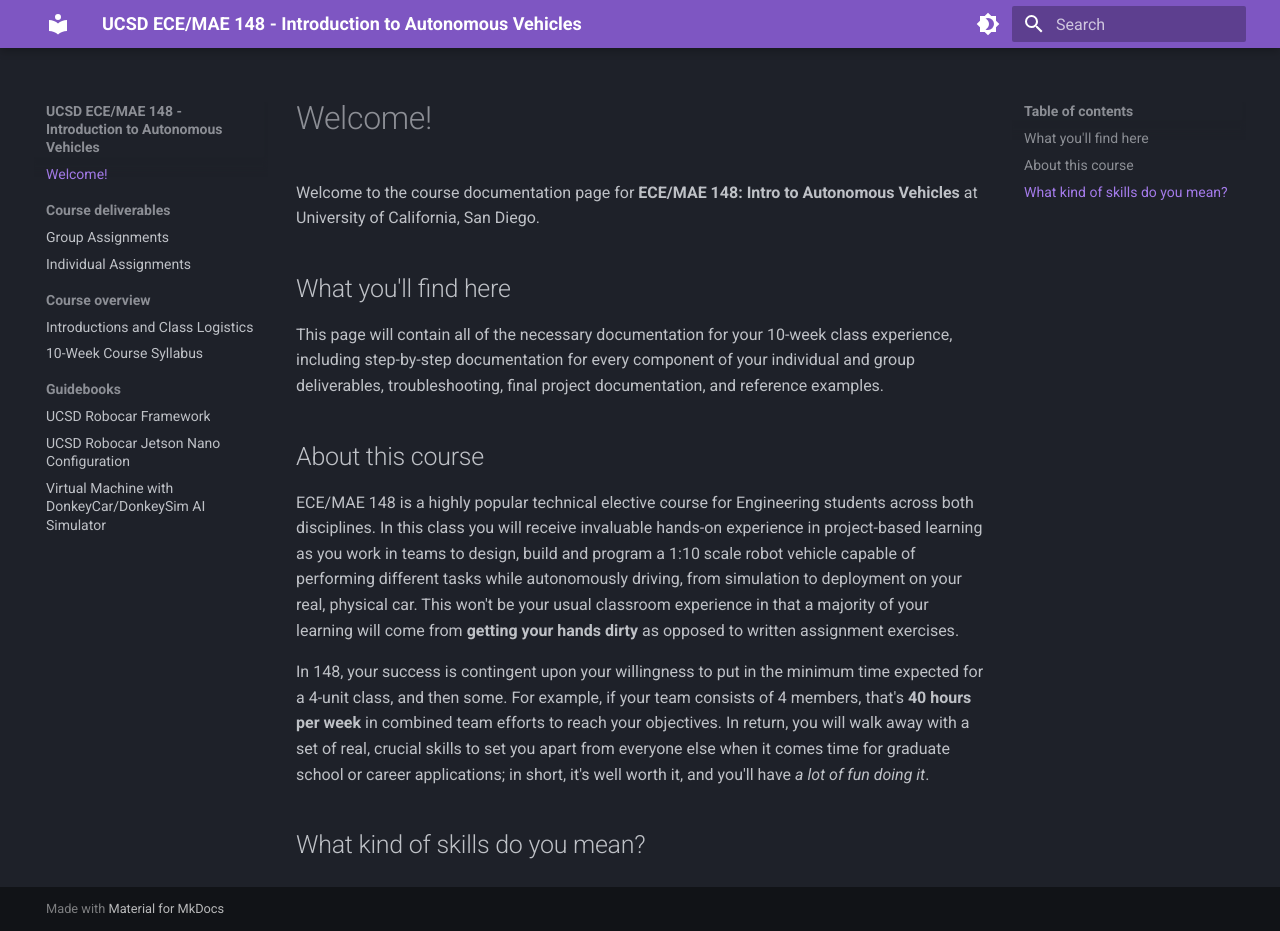
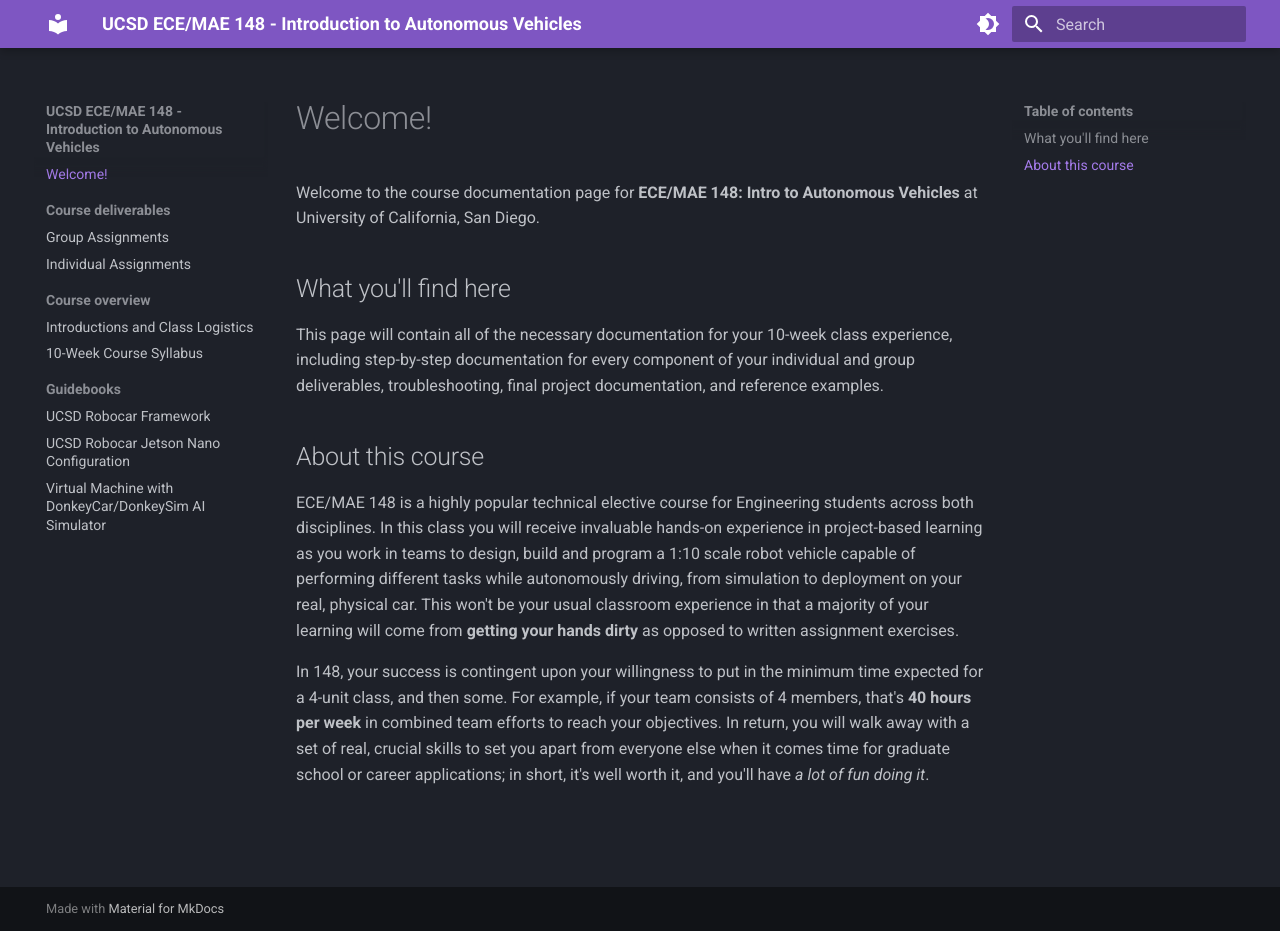
Before and after one commit to UCSD-ECEMAE-148/course-documentation, an MkDocs documentation site: the page built from docs/index.md, in a window 1280 px wide and 931 px high. Built offline with MkDocs 1.6.1 and Material for MkDocs 9.7.7, drawn with Linux system fonts in a browser that asks for light colours.

Commit message:
Update index.md

```diff
--- a/docs/index.md
+++ b/docs/index.md
@@ -11,5 +11,3 @@ This page will contain all of the necessary documentation for your 10-week class
 ECE/MAE 148 is a highly popular technical elective course for Engineering students across both disciplines. In this class you will receive invaluable hands-on experience in project-based learning as you work in teams to design, build and program a 1:10 scale robot vehicle capable of performing different tasks while autonomously driving, from simulation to deployment on your real, physical car. This won't be your usual classroom experience in that a majority of your learning will come from **getting your hands dirty** as opposed to written assignment exercises.
 
 In 148, your success is contingent upon your willingness to put in the minimum time expected for a 4-unit class, and then some. For example, if your team consists of 4 members, that's **40 hours per week** in combined team efforts to reach your objectives. In return, you will walk away with a set of real, crucial skills to set you apart from everyone else when it comes time for graduate school or career applications; in short, it's well worth it, and you'll have *a lot of fun doing it*.
-
-## What kind of skills do you mean?
```
